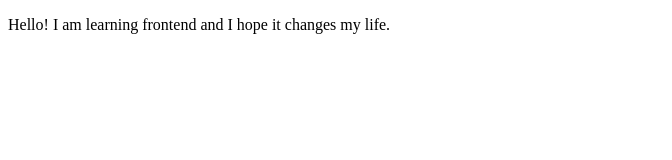
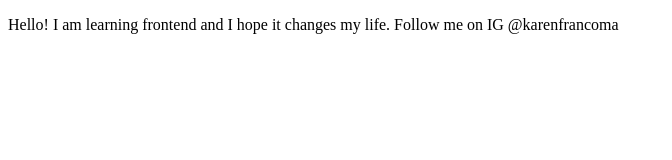
Before and after one commit to karenfrancoma/CursoPrework, a plain HTML site: page index.html in a window 1280 px wide. Shown: the whole page, without its empty margins (0-672 px from the left). Drawn offline with Linux system fonts and the light colour scheme.

Commit message:
cambios agregamos IG

```diff
--- a/index.html
+++ b/index.html
@@ -8,7 +8,7 @@
 </head>
 <body>
     <p>
-        Hello! I am learning frontend and I hope it changes my life.
+        Hello! I am learning frontend and I hope it changes my life. Follow me on IG @karenfrancoma
     </p>
 </body>
 </html>
```
